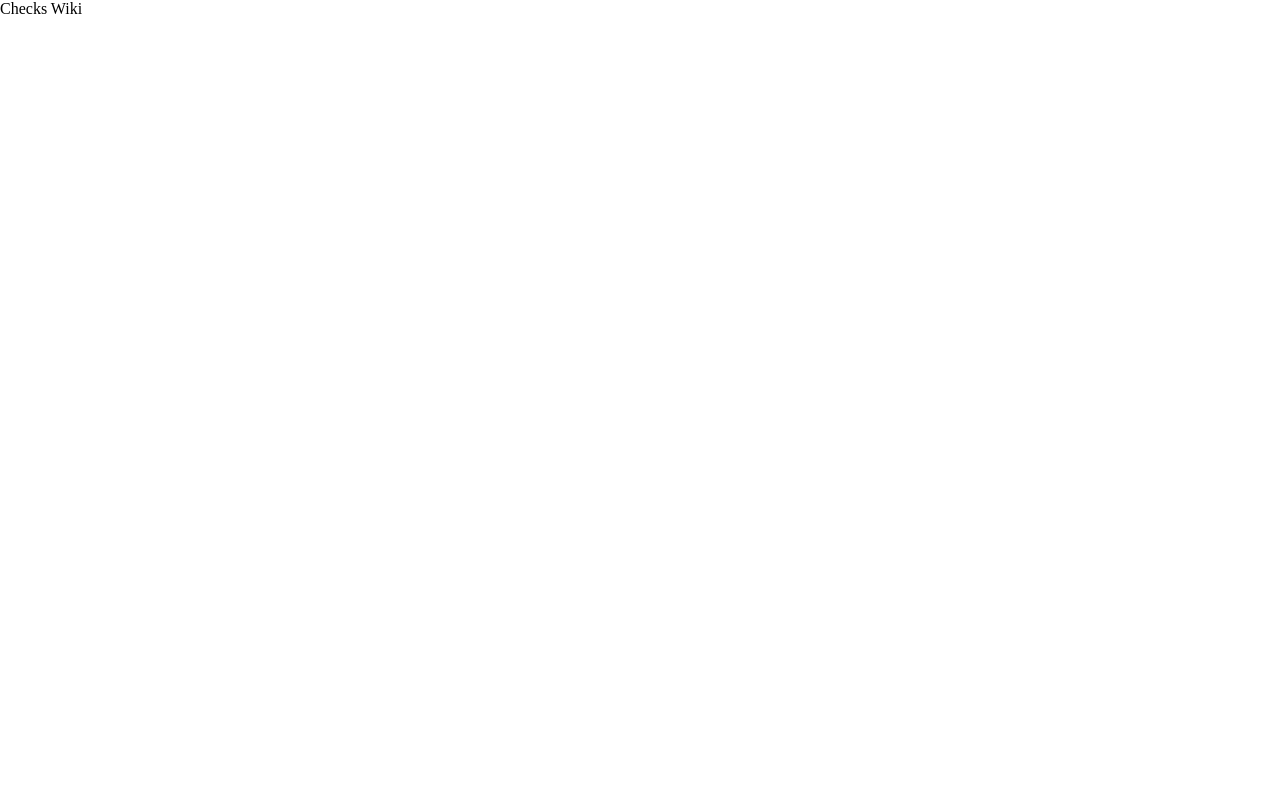
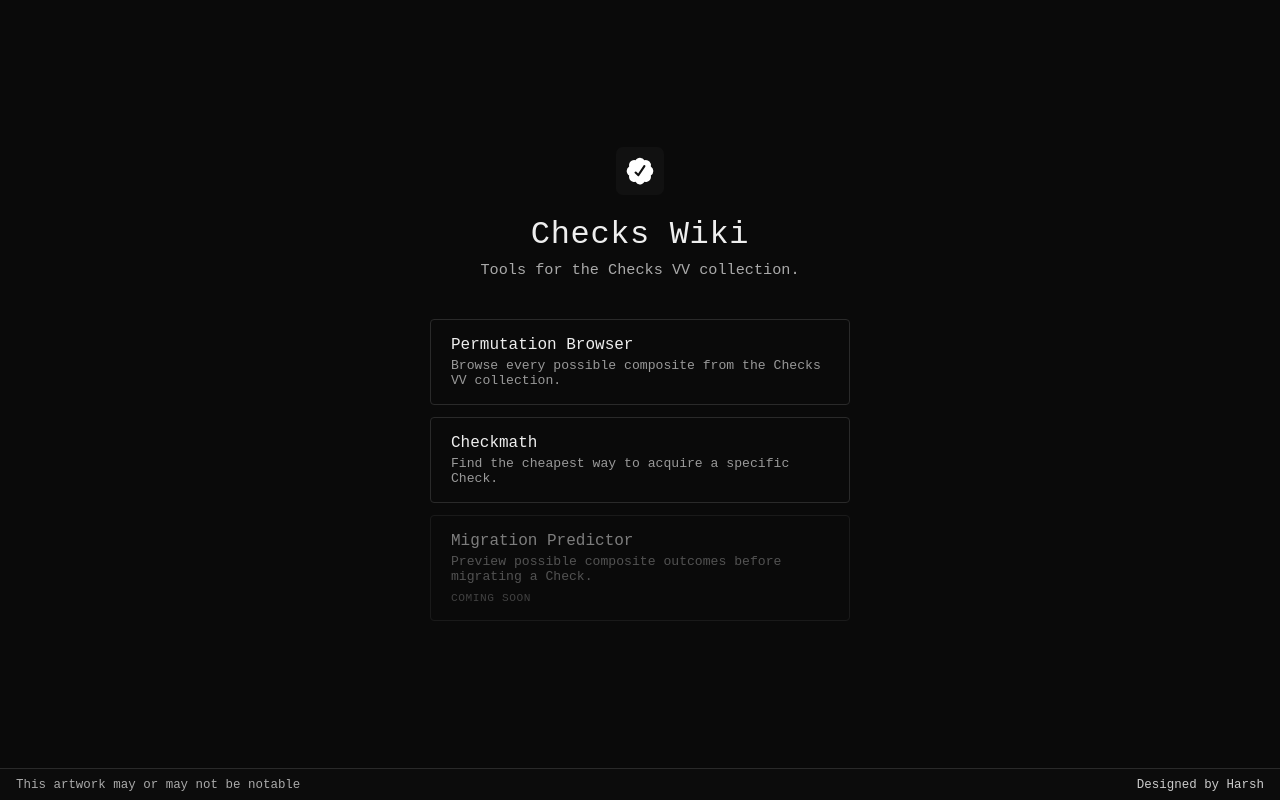
Before and after one commit to Harsheyy/ChecksInfinite, a React (Vite) app in the folder apps/landing/: page / in a window 1280 px wide. Built offline with nearby package versions, Linux system fonts and the light colour scheme.

Commit message:
feat: build checks.wiki landing page content

```diff
--- a/apps/landing/src/App.tsx
+++ b/apps/landing/src/App.tsx
@@ -1,3 +1,52 @@
+const TOOLS = [
+  {
+    name: 'Permutation Browser',
+    description: 'Browse every possible composite from the Checks VV collection.',
+    href: 'https://permutations.checks.wiki',
+    status: 'live' as const,
+  },
+  {
+    name: 'Checkmath',
+    description: 'Find the cheapest way to acquire a specific Check.',
+    href: 'https://single.checks.wiki',
+    status: 'live' as const,
+  },
+  {
+    name: 'Migration Predictor',
+    description: 'Preview possible composite outcomes before migrating a Check.',
+    href: null,
+    status: 'coming-soon' as const,
+  },
+]
+
 export default function App() {
-  return <div>Checks Wiki</div>
+  return (
+    <div className="landing">
+      <header className="landing-header">
+        <img src="/checks-icon.svg" alt="" className="landing-icon" />
+        <h1>Checks Wiki</h1>
+        <p className="landing-tagline">Tools for the Checks VV collection.</p>
+      </header>
+      <div className="landing-cards">
+        {TOOLS.map(tool => (
+          <a
+            key={tool.name}
+            href={tool.href ?? undefined}
+            className={`landing-card${tool.status === 'coming-soon' ? ' disabled' : ''}`}
+            aria-disabled={tool.status === 'coming-soon'}
+          >
+            <span className="landing-card-name">{tool.name}</span>
+            <span className="landing-card-desc">{tool.description}</span>
+            {tool.status === 'coming-soon' && <span className="landing-card-badge">Coming soon</span>}
+          </a>
+        ))}
+      </div>
+      <footer className="site-footer">
+        <span>This artwork may or may not be notable</span>
+        <a href="https://x.com/0xHarsheth" target="_blank" rel="noopener noreferrer">
+          Designed by Harsh
+        </a>
+      </footer>
+    </div>
+  )
 }
--- a/apps/landing/src/index.css
+++ b/apps/landing/src/index.css
@@ -1 +1,108 @@
 *, *::before, *::after { box-sizing: border-box; margin: 0; padding: 0; }
+
+body {
+  font-family: 'Courier New', Courier, monospace;
+  background: #0a0a0a;
+  color: #eee;
+}
+
+.landing {
+  min-height: 100vh;
+  display: flex;
+  flex-direction: column;
+  align-items: center;
+  justify-content: center;
+  padding: 2rem 1.5rem 4rem;
+  text-align: center;
+}
+
+.landing-header {
+  margin-bottom: 2.5rem;
+}
+
+.landing-icon {
+  width: 48px;
+  height: 48px;
+  margin-bottom: 1rem;
+}
+
+.landing-header h1 {
+  font-size: 2rem;
+  font-weight: 400;
+  letter-spacing: 0.02em;
+}
+
+.landing-tagline {
+  color: #aaa;
+  margin-top: 0.5rem;
+  font-size: 0.95rem;
+}
+
+.landing-cards {
+  display: flex;
+  flex-direction: column;
+  gap: 0.75rem;
+  width: 100%;
+  max-width: 420px;
+}
+
+.landing-card {
+  display: flex;
+  flex-direction: column;
+  gap: 0.25rem;
+  padding: 1rem 1.25rem;
+  border: 1px solid #2a2a2a;
+  border-radius: 4px;
+  text-decoration: none;
+  color: inherit;
+  text-align: left;
+  transition: border-color 0.15s ease, background 0.15s ease;
+}
+
+.landing-card:not(.disabled):hover {
+  border-color: #555;
+  background: rgba(255, 255, 255, 0.03);
+}
+
+.landing-card.disabled {
+  opacity: 0.5;
+  pointer-events: none;
+  cursor: default;
+}
+
+.landing-card-name {
+  font-size: 1rem;
+}
+
+.landing-card-desc {
+  font-size: 0.82rem;
+  color: #999;
+}
+
+.landing-card-badge {
+  font-size: 0.7rem;
+  color: #777;
+  text-transform: uppercase;
+  letter-spacing: 0.05em;
+  margin-top: 0.25rem;
+}
+
+.site-footer {
+  position: fixed;
+  bottom: 0; left: 0; right: 0;
+  height: 32px;
+  background: rgba(13,13,13,0.96);
+  backdrop-filter: blur(4px);
+  border-top: 1px solid #2a2a2a;
+  display: flex;
+  align-items: center;
+  justify-content: space-between;
+  padding: 0 16px;
+  font-size: 0.78rem;
+  color: #aaa;
+}
+
+.site-footer a {
+  color: #ccc;
+  text-decoration: none;
+}
```
